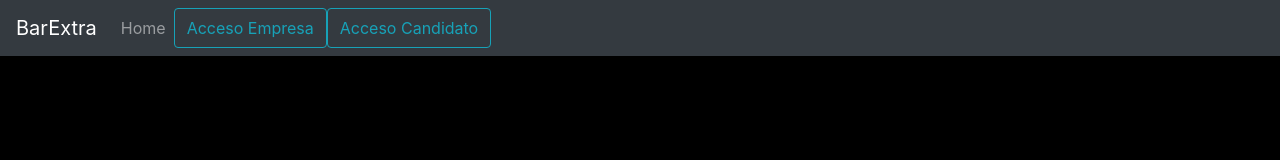
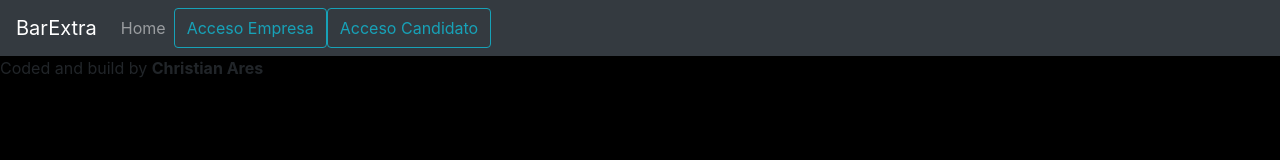
Before and after one commit to Christian-Ares/Bar-Extra-Project, a React (Create React App) app: page / in a window 1280 px wide. Shown: the top 160 px of the page. Built offline with nearby package versions, Linux system fonts and the light colour scheme.

Commit message:
Footer added

```diff
--- a/src/App.js
+++ b/src/App.js
@@ -1,9 +1,11 @@
+import { Footer } from './components/Footer/Footer.jsx';
 import { NavBar } from './components/NavBar/NavBar.jsx';
 
 function App() {
   return (
     <div className="App">
       <NavBar />
+      <Footer />
     </div>
   );
 }
--- a/src/components/Footer/Footer.jsx
+++ b/src/components/Footer/Footer.jsx
@@ -0,0 +1,9 @@
+import React from 'react'
+
+export const Footer = () => {
+    return (
+        <div>
+            <p>Coded and build by <strong>Christian Ares</strong></p>
+        </div>
+    )
+}
```
